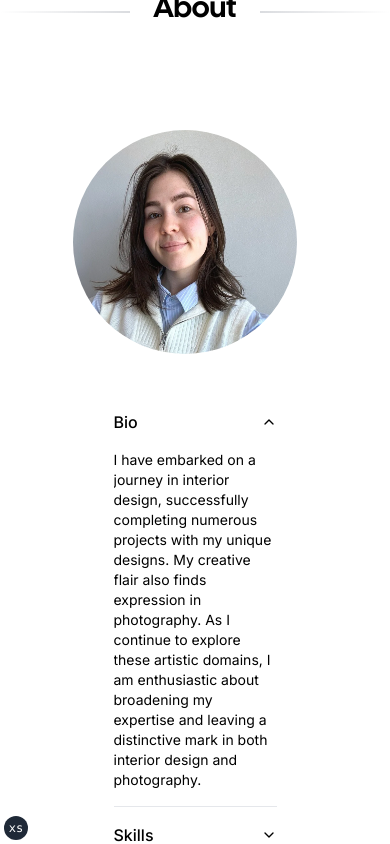
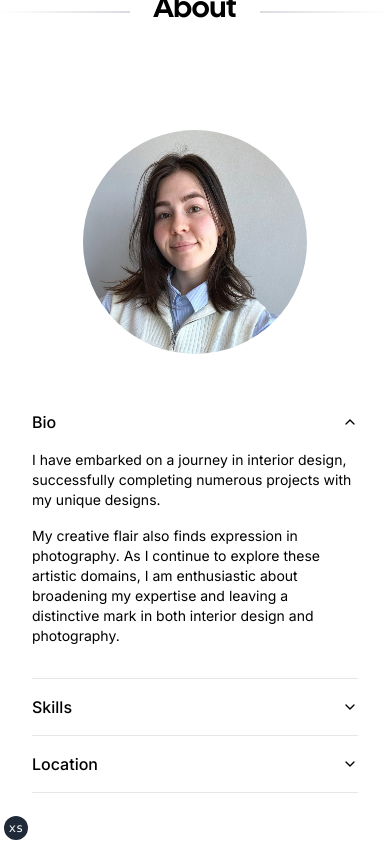
Before and after one commit to dylanvanh/jemma-website, a Next.js app: page / in a window 390 px wide. Both pictures are taken after a click on the button "Bio". Shown: the part 935-1779 px from the top of the page. Built offline with nearby package versions, Linux system fonts and the light colour scheme.

Commit message:
fix mobile bio width, added list for skills

```diff
--- a/src/sections/about-section.tsx
+++ b/src/sections/about-section.tsx
@@ -11,12 +11,10 @@ export function AboutSection() {
   return (
     <>
       <section className="container my-20 flex flex-col items-center justify-center md:flex-row">
-        <div className="mr-5 md:px-10 lg:px-10">
+        <div className="md:mr-20  md:px-10 lg:px-10">
           <Avatar
             className={cn(
-              "mx-auto",
-              "mb-10",
-
+              "mx-auto mb-10",
               "h-56 w-56",
               "md:h-56 md:w-56",
               "lg:h-96 lg:w-96",
@@ -26,24 +24,34 @@ export function AboutSection() {
             <AvatarFallback>Jemma</AvatarFallback>
           </Avatar>
         </div>
-        <div className="w-1/2">
+        <div className="sm:w-2/3 md:w-1/3">
           <Accordion type="single" collapsible className="w-full">
             <AccordionItem value="item-1">
               <AccordionTrigger>Bio</AccordionTrigger>
-              <AccordionContent>
-                I have embarked on a journey in interior design, successfully
-                completing numerous projects with my unique designs. My creative
-                flair also finds expression in photography. As I continue to
-                explore these artistic domains, I am enthusiastic about
-                broadening my expertise and leaving a distinctive mark in both
-                interior design and photography.
+              <AccordionContent className="break-words">
+                <p className="mb-4">
+                  I have embarked on a journey in interior design, successfully
+                  completing numerous projects with my unique designs.
+                </p>
+                <p className="mb-4">
+                  My creative flair also finds expression in photography. As I
+                  continue to explore these artistic domains, I am enthusiastic
+                  about broadening my expertise and leaving a distinctive mark
+                  in both interior design and photography.
+                </p>
               </AccordionContent>
             </AccordionItem>
             <AccordionItem value="item-2">
               <AccordionTrigger>Skills</AccordionTrigger>
               <AccordionContent>
-                Interior Design • 3D Models • Renders • Technical Drawings •
-                Branding • Custom Furniture
+                <ul className="list-disc pl-5">
+                  <li>Interior Design</li>
+                  <li>3D Models</li>
+                  <li>Renders</li>
+                  <li>Technical Drawings</li>
+                  <li>Branding</li>
+                  <li>Custom Furniture</li>
+                </ul>
               </AccordionContent>
             </AccordionItem>
             <AccordionItem value="item-3">
```
